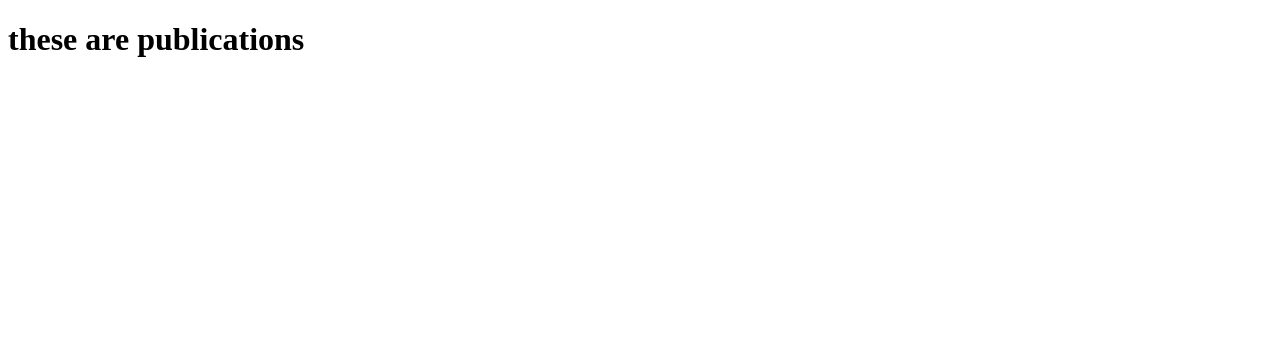
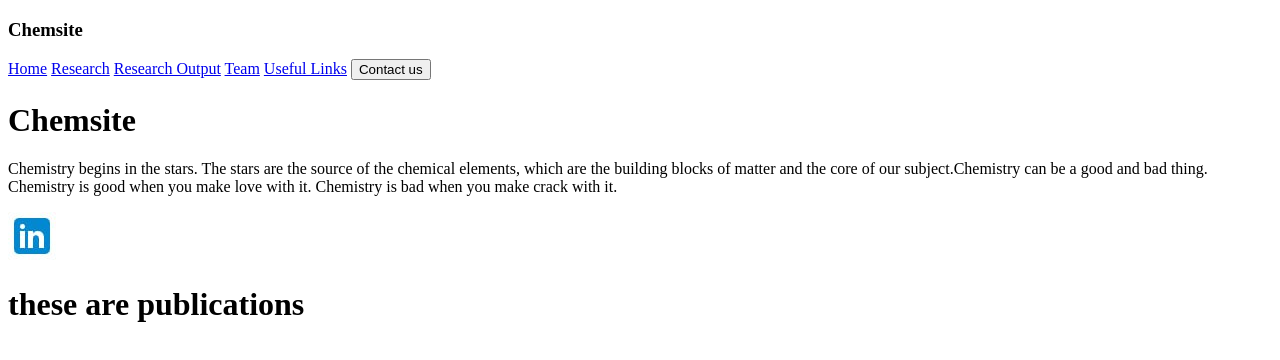
Before and after one commit to ashfaqjani916/ChemSite, a plain HTML site: page publications.html in a window 1280 px wide. Drawn offline with Linux system fonts and the light colour scheme.

Commit message:
updated the base structure of all the pages

```diff
--- a/publications.html
+++ b/publications.html
@@ -6,6 +6,34 @@
     <title>Research Output</title>
 </head>
 <body>
+    <header>
+        <div class="nav">
+            <h3>Chemsite</h3>
+            <a href="/ChemSite/index.html">Home</a>
+            <a href="/research.html">Research</a>
+            <a href="/publications.html">Research Output</a>
+            <a href="/team.html">Team</a>
+            <a href="/links.html">Useful Links</a>
+            <button>Contact us</button>
+        </div>
+
+        <div class="text">
+            <h1>
+                Chemsite
+            </h1>
+
+            <p>
+                Chemistry begins in the stars. The
+            stars are the source of the chemical elements, which are the building blocks of matter and the core of our
+            subject.Chemistry can be a good and bad thing. Chemistry is good when you make love with it. Chemistry is
+            bad when you make crack with it.
+            </p>
+            <a href="https://scholar.google.com/">
+                <img src="images/photo_2023-10-05_22-54-42.jpg">
+            </a>
+        </div>
+
+    </header>
     <h1>these are publications</h1>
 </body>
 </html>
--- a/styles.css
+++ b/styles.css
@@ -11,7 +11,7 @@
 
 }
 .nav>h3{
-    margin: 20px 400px 0px 15px;
+    margin: 20px 600px 0px 15px;
 }
 button{
     height:30px;
```
Also changed, not shown: links.html (+15 -0 lines), research.html (+28 -0 lines), team.html (+28 -0 lines).
